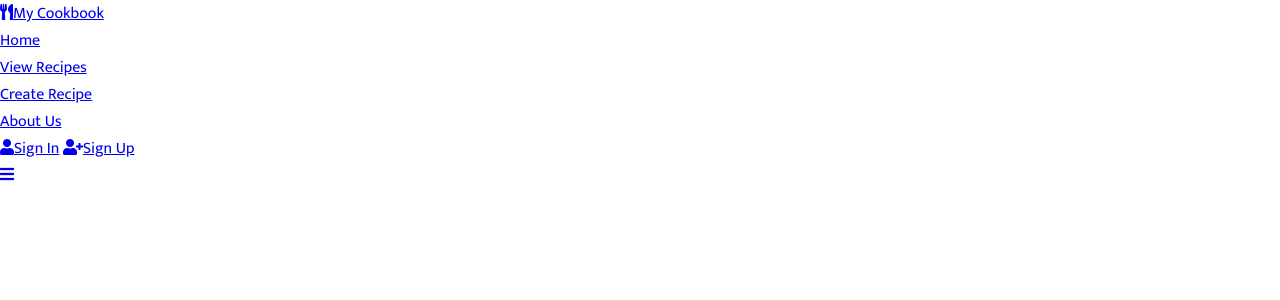
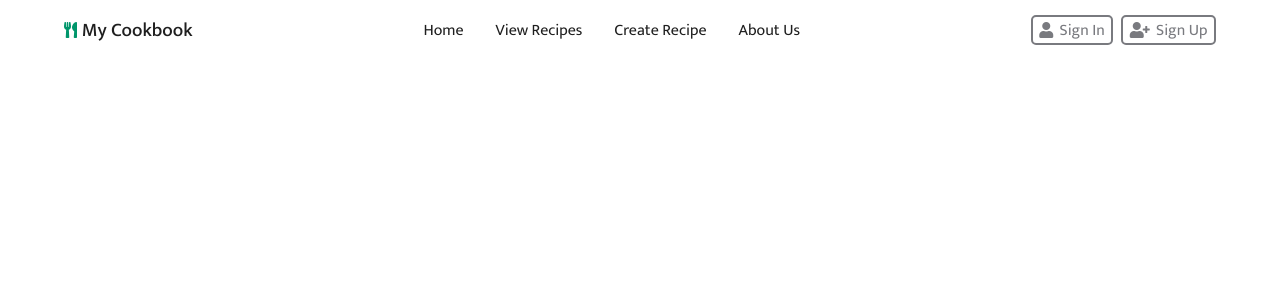
Before and after one commit to Genty83/My_Cookbook, a Flask app: page / in a window 1280 px wide. Shown: the top 300 px of the page. Run offline with Flask 3, Linux system fonts and the light colour scheme.

Commit message:
Added styling for header/navbar

```diff
--- a/src/static/css/style.css
+++ b/src/static/css/style.css
@@ -3,7 +3,13 @@
 
 /******* ROOT VARIABLES *******/
 :root {
-    --font-dark-clr: #f1f1f1
+    --font-dark-clr: #1f1f1f;
+    --font-medium-clr: #797A7F;
+    --font-light-clr: #F7F7F7;
+    --primary-one-clr: #00966B;
+    --primary-two-clr: #00D59A;
+    --base-transition: all 0.8s ease-out 0.3s;
+    --base-radius: 5px;
 }
 
 /******* GLOBAL STYLES *******/
@@ -14,3 +20,119 @@
     font-size: 1rem;
     font-family: "Mukta", sans-serif;
 }
+
+/******* HEADER/NAVBAR STYLING *******/
+.header {
+    width: 100%;
+    height: 60px;
+    background-color: #fff;
+    position: sticky;
+    top: 0px;
+    padding: 1% 3%;
+    display: flex;
+    align-items: center;
+    justify-content: space-between;
+}
+/* Header wrappers */
+.nav-btn-wrapper {
+    display: none;
+    align-items: center;
+    gap: 0.5rem;
+}
+.nav-icon-btn-wrapper {
+    display: flex;
+    align-items: center;
+    gap: 0.5rem;
+}
+/* Logo styling */
+.logo {
+    display: flex;
+    align-items: center;
+    gap: 0.3rem;
+    color: var(--font-dark-clr);
+    text-decoration: none;
+    font-size: 1.2rem;
+    font-weight: 500;
+}
+.logo i {
+    color: var(--primary-one-clr);
+}
+
+/* Navbar styling */
+.navbar {
+    display: none;
+}
+.navbar ul {
+    display: flex;
+    align-items: center;
+    gap: 2rem;
+}
+.navbar ul li {
+    list-style: none;
+    position: relative;
+}
+.navbar ul li a {
+    color: var(--font-dark-clr);
+    text-decoration: none;
+}
+.navbar ul li a::after {
+    content: '';
+    position: absolute;
+    left: 0px;
+    bottom: -4px;
+    height: 2px;
+    width: 0%;
+    background-color: var(--primary-two-clr);
+    transition: var(--base-transition);
+}
+.navbar ul li a:hover::after {
+    width: 100%;
+}
+
+/* Nav btn styling */
+.nav-btn {
+    border: 2px solid var(--font-medium-clr);
+}
+.nav-btn:hover {
+    background-color: var(--font-medium-clr);
+    color: var(--font-light-clr);
+}
+/* Nav icon btn styling */
+.nav-icon-btn:hover {
+    background-color: var(--font-medium-clr);
+    color: var(--font-light-clr);
+}
+
+/* Btn base styling */
+.btn {
+    height: 30px;
+    width: auto;
+    padding: 0 0.4rem;
+    text-decoration: none;
+    color: var(--font-medium-clr);
+    display: flex;
+    align-items: center;
+    gap: 0.4rem;
+    border-radius: var(--base-radius);
+    transition: var(--base-transition);
+}
+
+
+/******* MEDIA QUERIES *******/
+@media all and (min-width: 1260px) {
+    /* Header */
+    .header {
+        padding: 1% 5%;
+    }
+    /* Header wrappers */
+    .nav-btn-wrapper {
+        display: flex;
+    }
+    .nav-icon-btn-wrapper {
+        display: none;
+    }
+    /* Navbar */
+    .navbar {
+        display: flex;
+    }
+}
```
